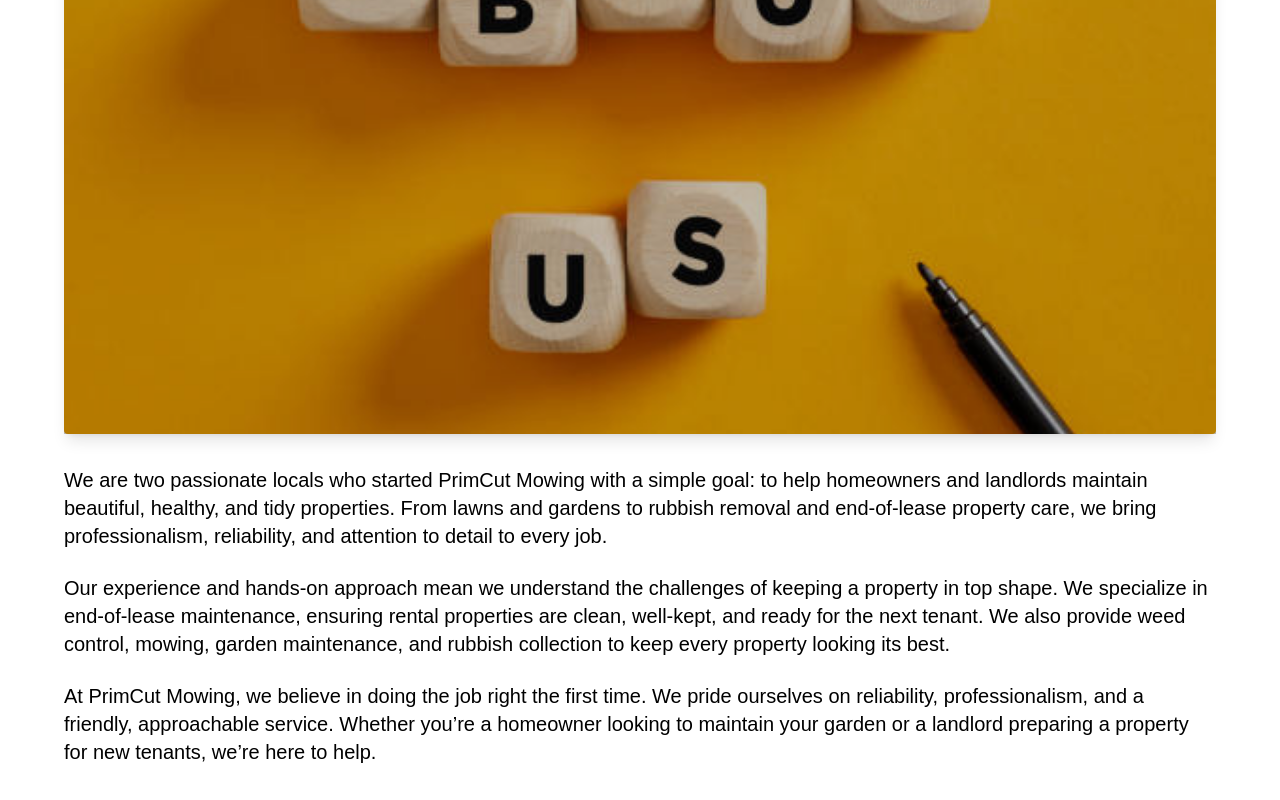
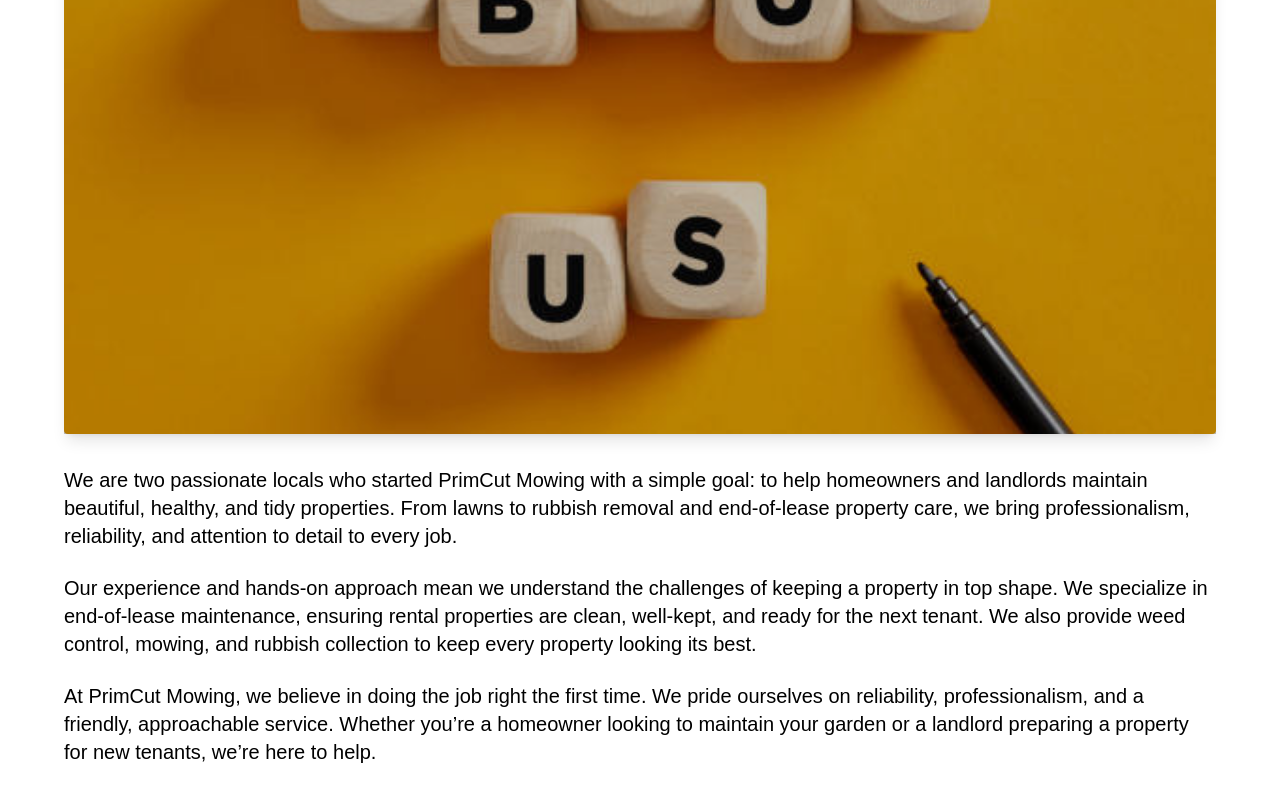
Before and after one commit to Psalms91-50-23/primcut_mowing, a Next.js app: page /about in a window 1280 px wide. Shown: the part 344-1144 px from the top of the page. Built offline with nearby package versions, Linux system fonts and the light colour scheme.

Commit message:
altered text

```diff
--- a/pages/about.tsx
+++ b/pages/about.tsx
@@ -17,11 +17,11 @@ const About = (props: Props) => {
       </div>
 
       <p className="text-lg md:text-xl mb-6">
-        We are two passionate locals who started PrimCut Mowing with a simple goal: to help homeowners and landlords maintain beautiful, healthy, and tidy properties. From lawns and gardens to rubbish removal and end-of-lease property care, we bring professionalism, reliability, and attention to detail to every job.
+        We are two passionate locals who started PrimCut Mowing with a simple goal: to help homeowners and landlords maintain beautiful, healthy, and tidy properties. From lawns to rubbish removal and end-of-lease property care, we bring professionalism, reliability, and attention to detail to every job.
       </p>
 
       <p className="text-lg md:text-xl mb-6">
-        Our experience and hands-on approach mean we understand the challenges of keeping a property in top shape. We specialize in end-of-lease maintenance, ensuring rental properties are clean, well-kept, and ready for the next tenant. We also provide weed control, mowing, garden maintenance, and rubbish collection to keep every property looking its best.
+        Our experience and hands-on approach mean we understand the challenges of keeping a property in top shape. We specialize in end-of-lease maintenance, ensuring rental properties are clean, well-kept, and ready for the next tenant. We also provide weed control, mowing, and rubbish collection to keep every property looking its best.
       </p>
 
       <p className="text-lg md:text-xl">
```
